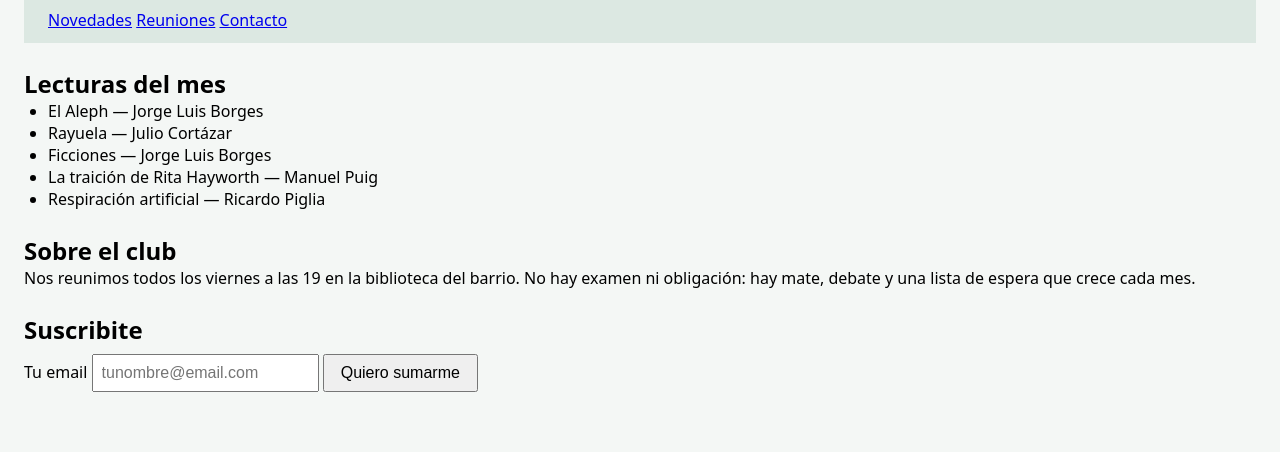
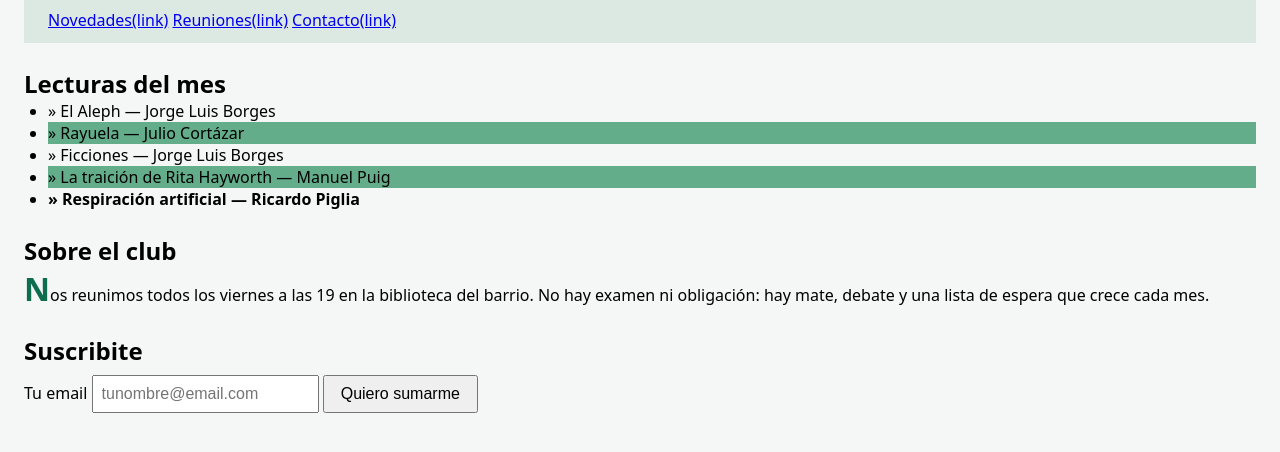
Before and after one commit to Ali58211/Ejercicios-css-prog3, a plain HTML site: page 09-pseudoclases-pseudoelementos/index.html in a window 1280 px wide. Shown: the part 70-522 px from the top of the page. Drawn offline with Linux system fonts and the light colour scheme.

Commit message:
9no ejercicio hecho ;)

```diff
--- a/09-pseudoclases-pseudoelementos/styles.css
+++ b/09-pseudoclases-pseudoelementos/styles.css
@@ -57,75 +57,107 @@ button {
 }
 
 /* ============================================================
-   TODO 1 — Link bajo el mouse
+   TODO 1 ✅— Link bajo el mouse
    Con la pseudoclase :hover:
    .menu a:hover
    - color: #0d6e4f
    - font-weight: bold
    ============================================================ */
-
+.menu a:hover {
+  color: #0d6e4f;
+  font-weight: bold;
+  text-decoration: none;
+}
 /* ============================================================
-   TODO 2 — Efecto cebra
+   TODO 2 ✅— Efecto cebra
    Las posiciones pares de la lista (sin tocar el HTML):
    .lista li:nth-child(even)
    - background-color: #dce8e2
    ============================================================ */
-
+.lista li:nth-child(2n) {
+  background-color: #64ad8a;
+}
+/* .lista li:nth-child(2n + 1) {
+  background-color: #dce8e2;
+} */
 /* ============================================================
-   TODO 3 — Hover sobre la lista
+   TODO 3 ✅— Hover sobre la lista
    .lista li:hover
    - background-color: #b8d8c4
    Pregunta: al pasar el mouse sobre un item par, ¿gana la
    cebra (TODO 2) o el hover (TODO 3)? ¿De qué depende?
+   Gana el hover, porque es un estado por encima del normal.
    ============================================================ */
-
+.lista li:hover {
+  background-color: #b8d8c4;
+}
 /* ============================================================
-   TODO 4 — La más votada
+   TODO 4 ✅— La más votada
    El último item de la lista:
    .lista li:last-child
    - font-weight: bold
    ============================================================ */
-
+.lista li:last-child {
+  font-weight: bold;
+}
 /* ============================================================
-   TODO 5 — Input activo
+   TODO 5 ✅— Input activo
    Cuando el input recibe el foco (hacé clic adentro):
    input:focus
    - border: 2px solid #0d6e4f
    - background-color: #fffbe6
+   esto se refiere al formulario.
    ============================================================ */
-
+input:focus {
+  border: 2px solid #0d6e4f;
+  background-color: #fffbe6;
+}
 /* ============================================================
-   TODO 6 — Botón reactivo
+   TODO 6 ✅— Botón reactivo
    button:hover
    - background-color: #0d6e4f
    - color: #ffffff
+   esto se refiere al boton del formulario
    ============================================================ */
-
+button:hover {
+  background-color: #0d6e4f;
+  color: #ffffff;
+}
 /* ============================================================
-   TODO 7 — Marca antes de cada libro
+   TODO 7 ✅— Marca antes de cada libro
    Los pseudoelementos insertan contenido desde el CSS.
    .lista li::before
    - content: "» "
    Ojo: content SOLO funciona en ::before y ::after.
    ============================================================ */
-
+.lista li::before {
+  content: "» ";
+}
 /* ============================================================
-   TODO 8 — Capital del párrafo
+   TODO 8 ✅— Capital del párrafo
    .texto::first-letter
    - font-size: 3em
    - color: #0d6e4f
    - font-weight: bold
    ============================================================ */
-
+.texto::first-letter {
+  font-size: 2em;
+  color: #0d6e4f;
+  font-weight: bold;
+}
 /* ============================================================
-   TODO 9 — Texto después de cada link
+   TODO 9 ✅— Texto después de cada link
    .menu a::after
    - content: " (link)"
    ============================================================ */
-
+.menu a::after {
+  content: "(link)";
+}
 /* ============================================================
     PARA PENSAR
    ¿Cuál es la diferencia entre una pseudoclase (un solo :)
    y un pseudoelemento (dos :)? Poné un ejemplo de cada una
    que hayas usado en este ejercicio.
+   la pseudoclase representa el estado de los elementos
+   los pseudoelementos representan partes de los elementos
    ============================================================ */
```
